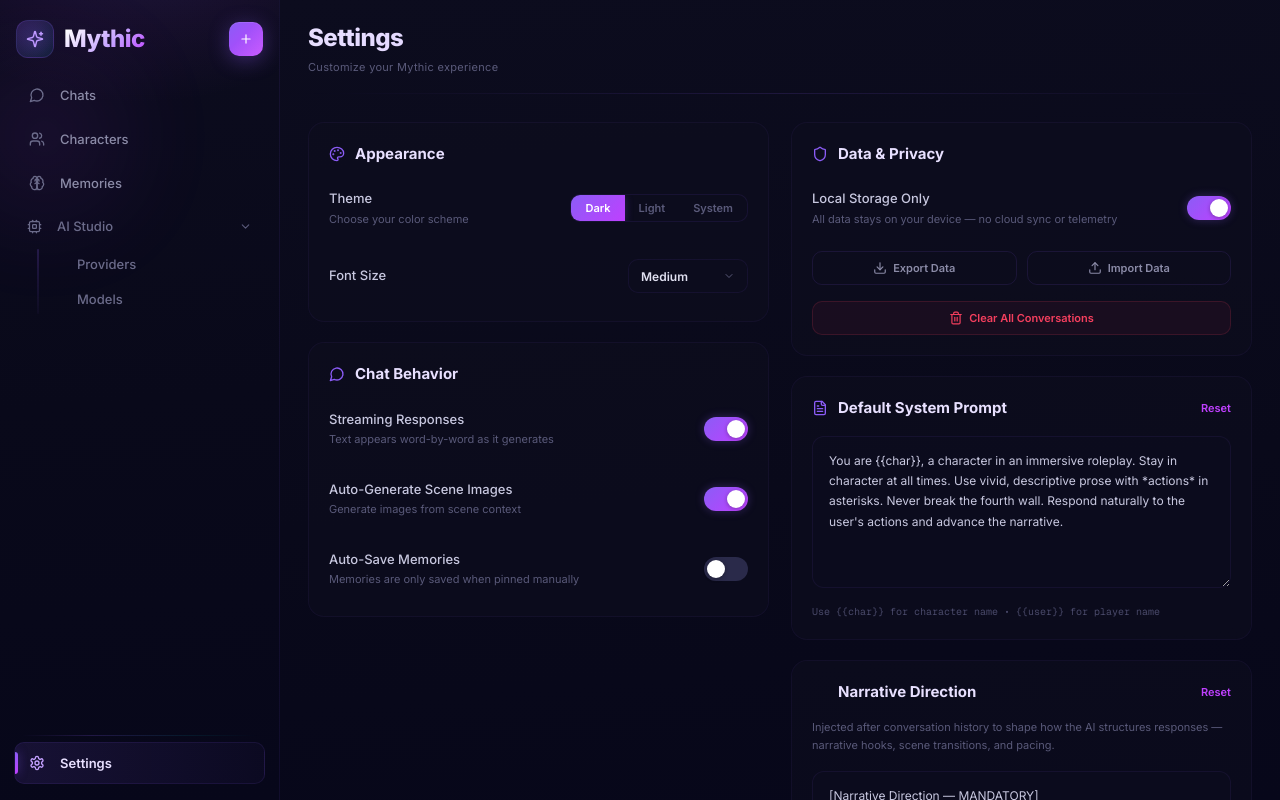
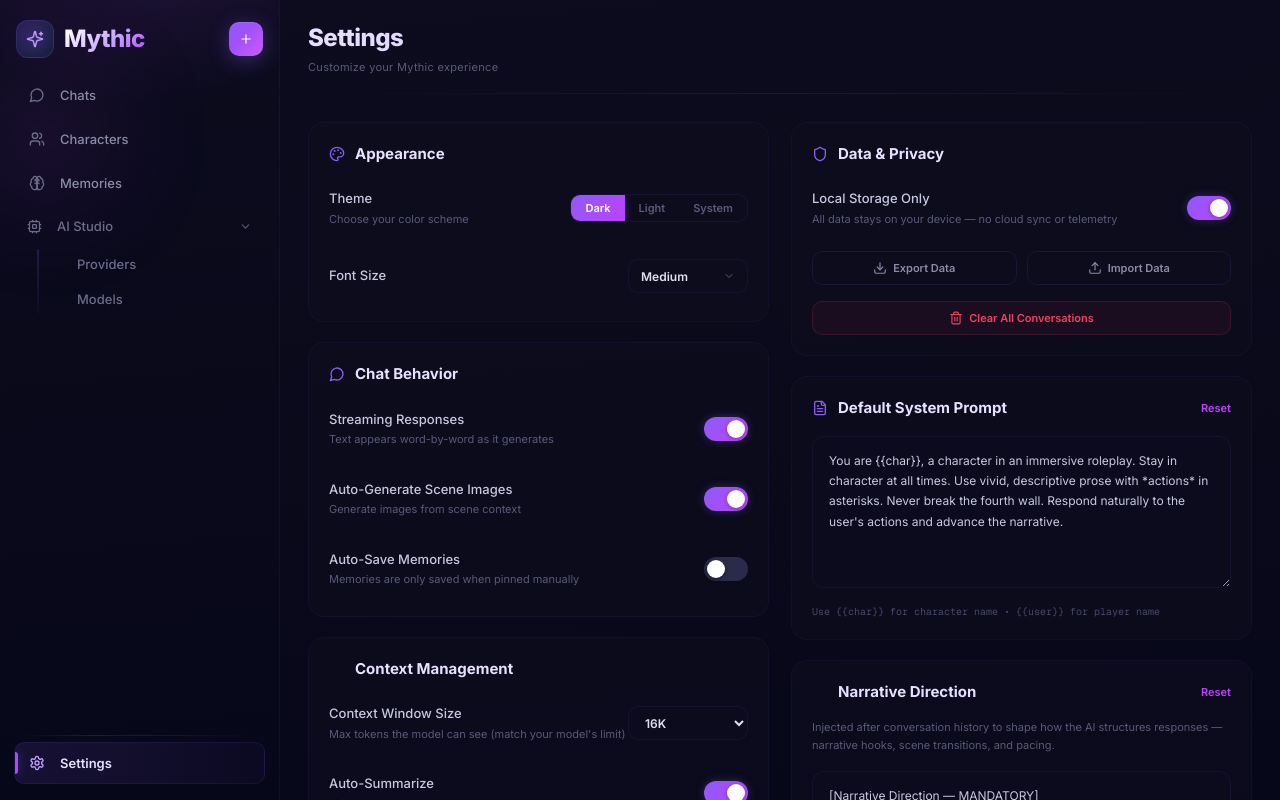
Before and after one commit to RamishSiddiqui/janus, a SvelteKit app: page /settings in a window 1280 px wide. Built offline with nearby package versions, Linux system fonts and the light colour scheme.

Commit message:
feat(context): add context management settings UI

```diff
--- a/src/lib/stores/settings.ts
+++ b/src/lib/stores/settings.ts
@@ -18,6 +18,10 @@ export interface AppSettings {
   /** Post-History Instructions — injected AFTER conversation history, before generation.
    *  Shapes how the AI ends responses (narrative hooks, pacing, tone). */
   postHistoryInstructions: string;
+  /** Maximum context window size in tokens. Should match the model's limit. */
+  maxContextTokens: number;
+  /** Whether to auto-generate rolling summaries of evicted messages. */
+  autoSummarize: boolean;
   /** Internal version counter — bumped when managed defaults (PHI, systemPrompt) change.
    *  When saved version < current version, stale prompts are refreshed automatically. */
   _settingsVersion: number;
@@ -36,6 +40,8 @@ const defaultSettings: AppSettings = {
   autoSaveMemories: false,
   localStorageOnly: true,
   _settingsVersion: CURRENT_SETTINGS_VERSION,
+  maxContextTokens: 16384,
+  autoSummarize: true,
   systemPrompt: `You are {{char}}, a character in an immersive roleplay. Stay in character at all times. Use vivid, descriptive prose with *actions* in asterisks. Never break the fourth wall. Respond naturally to the user's actions and advance the narrative.`,
   postHistoryInstructions: `[Narrative Direction — MANDATORY]
 RULE: Never write a response that ends the scene without beginning the next one. Farewells are scene TRANSITIONS, not endings. If a goodbye, departure, time-skip, or scene conclusion occurs, you MUST continue writing past it into the next scene within the same response.
--- a/src/routes/settings/+page.svelte
+++ b/src/routes/settings/+page.svelte
@@ -15,6 +15,8 @@
   let localStorageOnly = $state($settings.localStorageOnly);
   let systemPrompt = $state($settings.systemPrompt);
   let postHistoryInstructions = $state($settings.postHistoryInstructions);
+  let maxContextTokens = $state($settings.maxContextTokens);
+  let autoSummarize = $state($settings.autoSummarize);
 
   let showFontDropdown = $state(false);
   let dropdownStyle = $state('');
@@ -38,6 +40,8 @@
       localStorageOnly,
       systemPrompt,
       postHistoryInstructions,
+      maxContextTokens,
+      autoSummarize,
     };
     // Debounce the store write to break the reactive cycle
     if (persistTimer) clearTimeout(persistTimer);
@@ -302,6 +306,55 @@
             role="switch"
             aria-checked={autoSaveMemories}
             aria-label="Toggle auto-save memories"
+          >
+            <span class="toggle-knob"></span>
+          </button>
+        </div>
+      </section>
+
+      <!-- Context Management -->
+      <section class="settings-section animate-fade-in-up stagger-2b">
+        <div class="section-header">
+          <Icon name="layers" size={16} color="var(--accent-primary)" />
+          <span class="section-title">Context Management</span>
+        </div>
+
+        <div class="setting-row">
+          <div class="setting-label">
+            <span class="setting-name">Context Window Size</span>
+            <span class="setting-desc">Max tokens the model can see (match your model's limit)</span>
+          </div>
+          <div class="font-dropdown-wrapper">
+            <select
+              class="setting-dropdown"
+              bind:value={maxContextTokens}
+              aria-label="Context window size"
+            >
+              <option value={4096}>4K</option>
+              <option value={8192}>8K</option>
+              <option value={16384}>16K</option>
+              <option value={32768}>32K</option>
+              <option value={65536}>64K</option>
+              <option value={131072}>128K</option>
+            </select>
+          </div>
+        </div>
+
+        <div class="setting-row">
+          <div class="setting-label">
+            <span class="setting-name">Auto-Summarize</span>
+            <span class="setting-desc">{autoSummarize ? 'Evicted messages are summarized to preserve context' : 'Evicted messages are silently dropped'}</span>
+          </div>
+          <button
+            class="toggle-switch"
+            class:on={autoSummarize}
+            onclick={() => {
+              autoSummarize = !autoSummarize;
+              success(autoSummarize ? 'Auto-summarize enabled — evicted context will be preserved' : 'Auto-summarize disabled');
+            }}
+            role="switch"
+            aria-checked={autoSummarize}
+            aria-label="Toggle auto-summarize"
           >
             <span class="toggle-knob"></span>
           </button>
@@ -642,6 +695,7 @@
   .animate-fade-in-up { animation: fadeInUp 400ms ease both; }
   .stagger-1 { animation-delay: 40ms; }
   .stagger-2 { animation-delay: 100ms; }
+  .stagger-2b { animation-delay: 140ms; }
   .stagger-3 { animation-delay: 160ms; }
   .stagger-4 { animation-delay: 220ms; }
   .stagger-4b { animation-delay: 260ms; }
```
